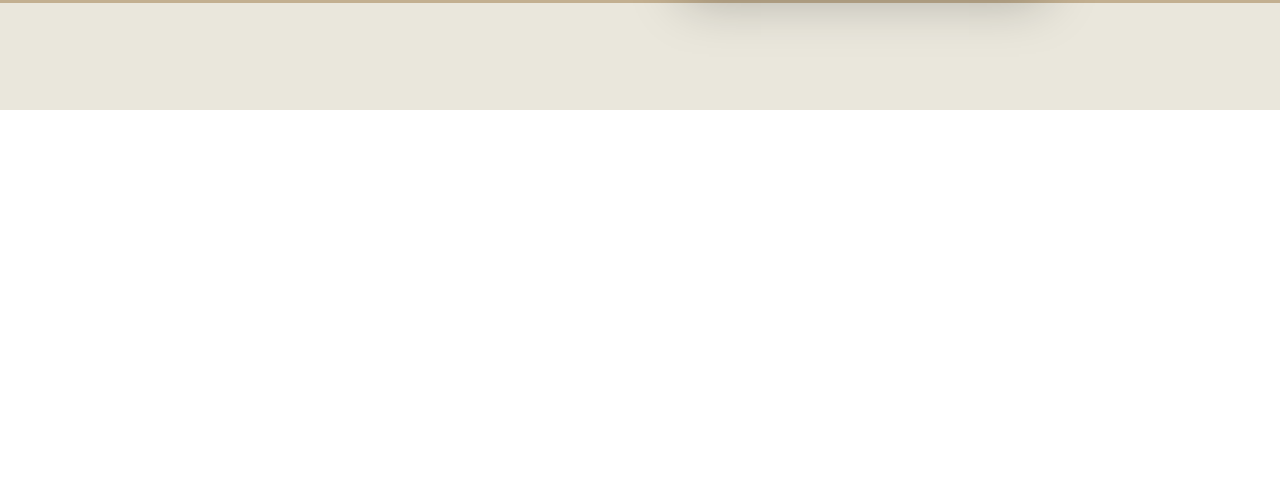
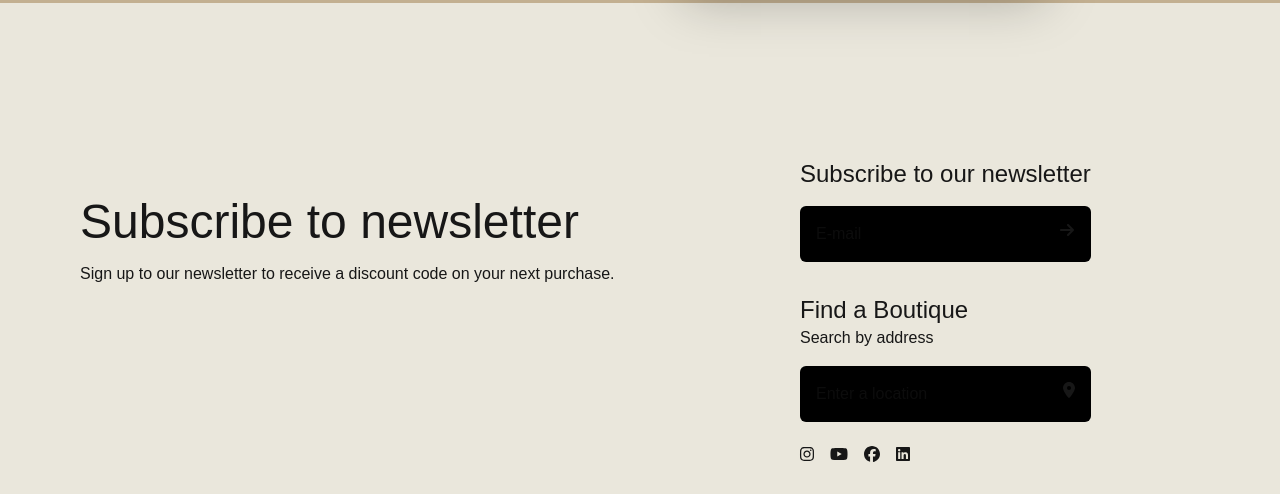
Before and after one commit to Habib2015s/next, a Next.js app: page /home in a window 1280 px wide. Shown: the part 1518-2017 px from the top of the page. Before the commit the page ends 1628 px from the top, so only its background shows below. Built offline with nearby package versions, Linux system fonts and the light colour scheme; no server answers.

Commit message:
create footer

```diff
--- /dev/null
+++ b/app/Footer.js
@@ -0,0 +1,47 @@
+import { faFacebook, faInstagram, faLinkedin, faYoutube } from '@fortawesome/free-brands-svg-icons'
+import { faArrowRight, faLocationDot } from '@fortawesome/free-solid-svg-icons'
+import { FontAwesomeIcon } from '@fortawesome/react-fontawesome'
+import React from 'react'
+
+export default function Footer  ()  {
+  return (
+    <div >
+        <div className='w-full flex  h-96 top-12 bottom-0 relative'
+         style={{background:` linear-gradient(92deg, #996B55 2.09%, #E5AB8E 36.04%, #E5AB8E 64.18%, #996B55 99.1%);`}}>
+            <div className='w-1/2 m-20'>
+                <p className='text-5xl mb-4'>Subscribe to newsletter<br/>
+                </p>
+                <p>
+
+                Sign up to our newsletter to receive a discount code on your next purchase.
+                </p>
+
+            </div>
+            <div className='gap-4 flex flex-col mt-10'>
+                <p className='text-2xl'>Subscribe to our newsletter</p>
+                <div className='flex bg-black rounded-md p-4 justify-between'>
+                <input type='string' placeholder='E-mail'  />
+                <FontAwesomeIcon icon={faArrowRight} className="w-4" />
+                </div>
+                <div className='flex flex-col mt-4 '>
+                    <p className='text-2xl'>Find a Boutique</p>
+                    <p>Search by address</p>
+                    <div className='flex mt-4 bg-black rounded-md p-4 justify-between'>
+
+                    <input type='string' placeholder='Enter a location'/>
+                    <FontAwesomeIcon icon={faLocationDot} />
+                    </div>
+                    <div className='flex mt-6 gap-4'>
+
+                    <FontAwesomeIcon icon={faInstagram} />
+                    <FontAwesomeIcon icon={faYoutube} />
+                    <FontAwesomeIcon icon={faFacebook} />
+                    <FontAwesomeIcon icon={faLinkedin} />
+                    </div>
+                </div>
+            </div>
+        </div>
+
+    </div>
+  )
+}
--- a/app/MenWomen.js
+++ b/app/MenWomen.js
@@ -1,5 +1,6 @@
 import Link from 'next/link'
 import React from 'react'
+import Footer from './Footer'
 
 export default function MenWomen  ()  {
 
--- a/app/home/page.js
+++ b/app/home/page.js
@@ -8,6 +8,7 @@ import { library } from '@fortawesome/fontawesome-svg-core'
 import { far } from '@fortawesome/free-regular-svg-icons'
 import MenWomen from '../MenWomen'
 import Link from 'next/link'
+import Footer from '../Footer'
 
 library.add(far)
 
@@ -29,9 +30,10 @@ export default function Homepage() {
           <h1 className="text-3xl text-white font-bold">Fay Racing Jacket | Ronnie Kessel</h1>
           <p className="mt-2 text-white">Limited Edition</p>
           <Link href="/allproducts">
-          <div className="mt-4 flex justify-center items-center gap-2 cursor-pointer text-white transition-transform duration-300 ease-in-out transform hover:scale-150">
-            <button className='cursor-pointer'>SHOP NOW</button>
-            <FontAwesomeIcon icon={faArrowRight} className="w-4" />
+          <div className="mt-4 flex justify-center items-center gap-2 cursor-pointer text-white
+          transition-transform duration-300 ease-in-out transform hover:scale-150">
+          <button className='cursor-pointer'>SHOP NOW</button>
+          <FontAwesomeIcon icon={faArrowRight} className="w-4" />
           </div>
           </Link>
         </div>
@@ -41,7 +43,7 @@ export default function Homepage() {
         <Products />
         <br/>
       <MenWomen/>
-
+<Footer/>
       </div>
     </div>
   )
--- a/app/layout.js
+++ b/app/layout.js
@@ -14,7 +14,7 @@ const geistMono = Geist_Mono({
 });
 
 export const metadata = {
-  title: "Create Next App",
+  title: "Clothing Store",
   description: "Generated by create next app",
 };
 
--- a/app/modal/ProductModal.js
+++ b/app/modal/ProductModal.js
@@ -4,32 +4,37 @@ import { motion, AnimatePresence } from 'framer-motion'
 import React, { useEffect } from 'react'
 
 export default function ProductModal({ product, onClose }) {
-  // 🚫 قفل کردن اسکرول پس‌زمینه
+  // جلوگیری از اسکرول هنگام باز بودن مودال
   useEffect(() => {
-    document.body.style.overflow = 'hidden'
+    if (product) {
+      document.body.style.overflow = 'hidden'
+    } else {
+      document.body.style.overflow = ''
+    }
+
     return () => {
       document.body.style.overflow = ''
     }
-  }, [])
+  }, [product])
 
   return (
     <AnimatePresence>
       {product && (
         <motion.div
-          className="fixed inset-0 bg-black/50 z-50 flex items-center justify-center"
+          className="fixed inset-0 z-50 flex items-center justify-center bg-black/50"
           initial={{ opacity: 0 }}
           animate={{ opacity: 1 }}
           exit={{ opacity: 0 }}
           transition={{ duration: 0.3 }}
-          onClick={onClose}
+          onClick={onClose} // کلیک روی بک‌دراپ برای بستن مودال
         >
           <motion.div
-            className="bg-black rounded-full w-2xl h-2xl shadow-2xl relative flex flex-col items-center text-center p-6 max-w-md  mx-4"
-            initial={{ scale: 0.8, opacity: 0 }}
+            className="bg-black rounded-full shadow-2xl relative flex flex-col justify-center items-center text-center p-6 w-80 h-80"
+            initial={{ scale: 0.5, opacity: 0 }}
             animate={{ scale: 1, opacity: 1 }}
-            exit={{ scale: 0.8, opacity: 0 }}
+            exit={{ scale: 0.5, opacity: 0 }}
             transition={{ duration: 0.3 }}
-            onClick={(e) => e.stopPropagation()}
+            onClick={(e) => e.stopPropagation()} // جلوگیری از بسته شدن مودال روی کلیک داخل آن
           >
             <button
               className="absolute top-2 right-3 text-[#D8C3A5] text-xl font-bold cursor-pointer"
@@ -41,11 +46,15 @@ export default function ProductModal({ product, onClose }) {
             <img
               src={product.thumbnail}
               alt={product.title}
-              className="w-full h-48 object-contain mb-4 rounded"
+              className="w-24 h-24 object-contain mb-4"
             />
             <h2 className="text-xl font-bold text-white">{product.title}</h2>
-            <p className="text-sm text-[#D8C3A5] px-6 mt-2">{product.description}</p>
-            <p className="text-lg font-bold mt-4 text-white">{product.price} $</p>
+            <p className="text-sm text-[#D8C3A5] px-4 mt-2 line-clamp-3">
+              {product.description}
+            </p>
+            <p className="text-lg font-bold mt-4 text-white">
+              {product.price} $
+            </p>
           </motion.div>
         </motion.div>
       )}
```
